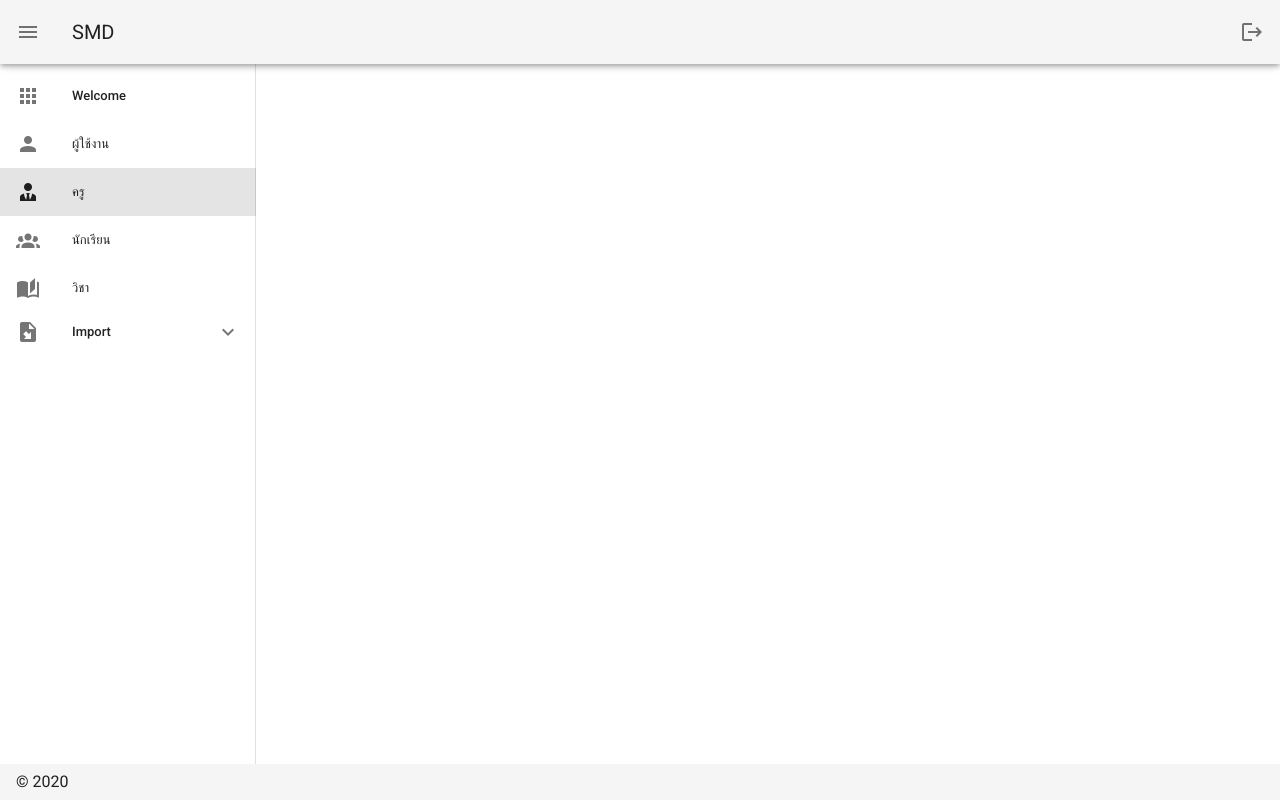
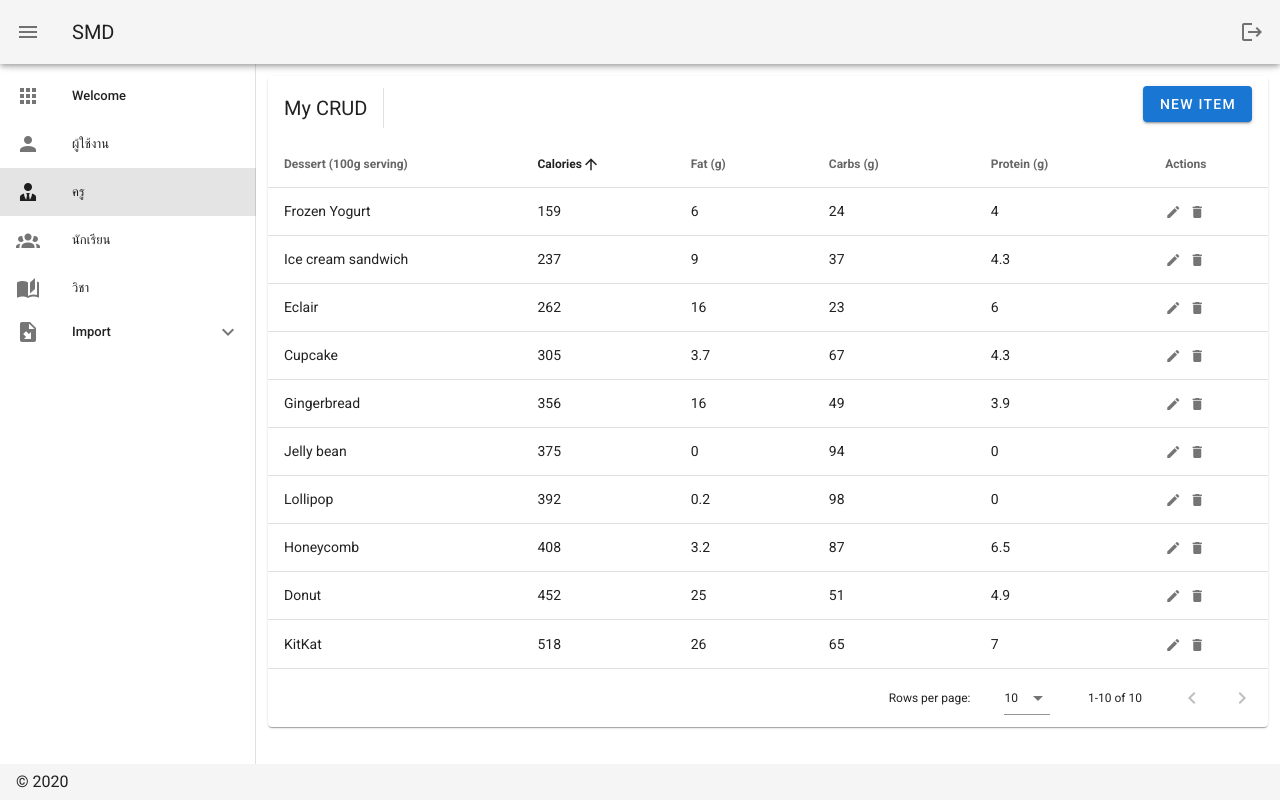
Before and after one commit to ipoobest/smd, a Nuxt app: page /teachers/test in a window 1280 px wide. Built offline with nearby package versions, Linux system fonts and the light colour scheme.

Commit message:
update teacher

```diff
--- a/pages/teachers/index.vue
+++ b/pages/teachers/index.vue
@@ -34,32 +34,53 @@
                   </template>
                   <v-card>
                     <v-card-title>
-                      <span class="headline">สร้างบัญชีผู้ใช้สำหรับครู</span>
+                      <span class="headline">สร้าง/แก้ไข</span>
                     </v-card-title>
 
                     <v-card-text>
                       <v-container>
                         <v-row>
                           <v-col cols="12" sm="6" md="6">
-                            <v-text-field label="username"></v-text-field>
+                            <v-text-field
+                              v-model="editedItem.username"
+                              label="username"
+                            ></v-text-field>
                           </v-col>
                           <v-col cols="12" sm="6" md="6">
-                            <v-text-field label="password"></v-text-field>
+                            <v-text-field
+                              v-model="editedItem.password"
+                              label="password"
+                            ></v-text-field>
                           </v-col>
                           <v-col cols="12" sm="6" md="4">
-                            <v-text-field label="รหัสประจำตัว"></v-text-field>
+                            <v-text-field
+                              v-model="editedItem.teacherId"
+                              label="รหัสประจำตัว"
+                            ></v-text-field>
                           </v-col>
                           <v-col cols="12" sm="6" md="4">
-                            <v-text-field label="ตำแหน่ง"></v-text-field>
+                            <v-text-field
+                              v-model="editedItem.teacherPosition"
+                              label="ตำแหน่ง"
+                            ></v-text-field>
                           </v-col>
                           <v-col cols="12" sm="6" md="4">
-                            <v-text-field label="คำนำหน้า"></v-text-field>
+                            <v-text-field
+                              v-model="editedItem.title"
+                              label="คำนำหน้า"
+                            ></v-text-field>
                           </v-col>
                           <v-col cols="12" sm="6" md="6">
-                            <v-text-field label="ชื่อ"></v-text-field>
+                            <v-text-field
+                              v-model="editedItem.firstName"
+                              label="ชื่อ"
+                            ></v-text-field>
                           </v-col>
                           <v-col cols="12" sm="6" md="6">
-                            <v-text-field label="นามสกุล"></v-text-field>
+                            <v-text-field
+                              v-model="editedItem.lastName"
+                              label="นามสกุล"
+                            ></v-text-field>
                           </v-col>
                         </v-row>
                       </v-container>
@@ -115,7 +136,18 @@
       ],
       items: [],
       search: ``,
-      title: `ครู`
+      title: `ครู`,
+      desserts: [],
+      editedIndex: -1,
+      editedItem: {
+        username: '',
+        password: '',
+        teacherId: '',
+        teacherPosition: '',
+        teacherTitle: '',
+        firstName: '',
+        lastName: ''
+      }
     }
   },
   watch: {
@@ -131,6 +163,10 @@
       const response = await TeachersApi.get()
       console.log('res ', response.data.results)
       this.items = response.data.results
+    },
+    async updateTeacher(item) {
+      const response = await TeachersApi.update(item)
+      console.log('res ', response)
     },
     async handlePagination(e) {
       if (e.page === e.pageCount) {
@@ -149,12 +185,16 @@
         name: 'teachers-form'
       })
     },
-    editItem(itemId) {
-      console.log('item id ', itemId)
-      this.close()
+    editItem(item) {
+      console.log('item id ', item.objectId)
+      // this.editedIndex = this.desserts.indexOf(item)
+      this.editedItem = Object.assign({}, item)
+      this.updateTeacher(item)
+      this.dialog = true
     },
-    delete(itemId) {
-      console.log('item id ', itemId)
+    deleteItem(item) {
+      const index = this.desserts.indexOf(item)
+      confirm('ยืนยีนการลบบัญชีผู้ใช้') && this.desserts.splice(index, 1)
     },
     close() {
       console.log('closd')
--- /dev/null
+++ b/pages/teachers/test.vue
@@ -0,0 +1,239 @@
+<template>
+  <v-data-table
+    :headers="headers"
+    :items="desserts"
+    sort-by="calories"
+    class="elevation-1"
+  >
+    <template v-slot:top>
+      <v-toolbar flat color="white">
+        <v-toolbar-title>My CRUD</v-toolbar-title>
+        <v-divider class="mx-4" inset vertical></v-divider>
+        <v-spacer></v-spacer>
+        <v-dialog v-model="dialog" max-width="500px">
+          <template v-slot:activator="{ on }">
+            <v-btn color="primary" dark class="mb-2" v-on="on">New Item</v-btn>
+          </template>
+          <v-card>
+            <v-card-title>
+              <span class="headline">{{ formTitle }}</span>
+            </v-card-title>
+
+            <v-card-text>
+              <v-container>
+                <v-row>
+                  <v-col cols="12" sm="6" md="4">
+                    <v-text-field
+                      v-model="editedItem.name"
+                      label="Dessert name"
+                    ></v-text-field>
+                  </v-col>
+                  <v-col cols="12" sm="6" md="4">
+                    <v-text-field
+                      v-model="editedItem.calories"
+                      label="Calories"
+                    ></v-text-field>
+                  </v-col>
+                  <v-col cols="12" sm="6" md="4">
+                    <v-text-field
+                      v-model="editedItem.fat"
+                      label="Fat (g)"
+                    ></v-text-field>
+                  </v-col>
+                  <v-col cols="12" sm="6" md="4">
+                    <v-text-field
+                      v-model="editedItem.carbs"
+                      label="Carbs (g)"
+                    ></v-text-field>
+                  </v-col>
+                  <v-col cols="12" sm="6" md="4">
+                    <v-text-field
+                      v-model="editedItem.protein"
+                      label="Protein (g)"
+                    ></v-text-field>
+                  </v-col>
+                </v-row>
+              </v-container>
+            </v-card-text>
+
+            <v-card-actions>
+              <v-spacer></v-spacer>
+              <v-btn color="blue darken-1" text @click="close">Cancel</v-btn>
+              <v-btn color="blue darken-1" text @click="save">Save</v-btn>
+            </v-card-actions>
+          </v-card>
+        </v-dialog>
+      </v-toolbar>
+    </template>
+    <template v-slot:item.actions="{ item }">
+      <v-icon small class="mr-2" @click="editItem(item)">
+        mdi-pencil
+      </v-icon>
+      <v-icon small @click="deleteItem(item)">
+        mdi-delete
+      </v-icon>
+    </template>
+    <template v-slot:no-data>
+      <v-btn color="primary" @click="initialize">Reset</v-btn>
+    </template>
+  </v-data-table>
+</template>
+
+<script>
+export default {
+  data: () => ({
+    dialog: false,
+    headers: [
+      {
+        text: 'Dessert (100g serving)',
+        align: 'start',
+        sortable: false,
+        value: 'name'
+      },
+      { text: 'Calories', value: 'calories' },
+      { text: 'Fat (g)', value: 'fat' },
+      { text: 'Carbs (g)', value: 'carbs' },
+      { text: 'Protein (g)', value: 'protein' },
+      { text: 'Actions', value: 'actions', sortable: false }
+    ],
+    desserts: [],
+    editedIndex: -1,
+    editedItem: {
+      name: '',
+      calories: 0,
+      fat: 0,
+      carbs: 0,
+      protein: 0
+    },
+    defaultItem: {
+      name: '',
+      calories: 0,
+      fat: 0,
+      carbs: 0,
+      protein: 0
+    }
+  }),
+
+  computed: {
+    formTitle() {
+      return this.editedIndex === -1 ? 'New Item' : 'Edit Item'
+    }
+  },
+
+  watch: {
+    dialog(val) {
+      val || this.close()
+    }
+  },
+
+  created() {
+    this.initialize()
+  },
+
+  methods: {
+    initialize() {
+      this.desserts = [
+        {
+          name: 'Frozen Yogurt',
+          calories: 159,
+          fat: 6.0,
+          carbs: 24,
+          protein: 4.0
+        },
+        {
+          name: 'Ice cream sandwich',
+          calories: 237,
+          fat: 9.0,
+          carbs: 37,
+          protein: 4.3
+        },
+        {
+          name: 'Eclair',
+          calories: 262,
+          fat: 16.0,
+          carbs: 23,
+          protein: 6.0
+        },
+        {
+          name: 'Cupcake',
+          calories: 305,
+          fat: 3.7,
+          carbs: 67,
+          protein: 4.3
+        },
+        {
+          name: 'Gingerbread',
+          calories: 356,
+          fat: 16.0,
+          carbs: 49,
+          protein: 3.9
+        },
+        {
+          name: 'Jelly bean',
+          calories: 375,
+          fat: 0.0,
+          carbs: 94,
+          protein: 0.0
+        },
+        {
+          name: 'Lollipop',
+          calories: 392,
+          fat: 0.2,
+          carbs: 98,
+          protein: 0
+        },
+        {
+          name: 'Honeycomb',
+          calories: 408,
+          fat: 3.2,
+          carbs: 87,
+          protein: 6.5
+        },
+        {
+          name: 'Donut',
+          calories: 452,
+          fat: 25.0,
+          carbs: 51,
+          protein: 4.9
+        },
+        {
+          name: 'KitKat',
+          calories: 518,
+          fat: 26.0,
+          carbs: 65,
+          protein: 7
+        }
+      ]
+    },
+
+    editItem(item) {
+      this.editedIndex = this.desserts.indexOf(item)
+      this.editedItem = Object.assign({}, item)
+      this.dialog = true
+    },
+
+    deleteItem(item) {
+      const index = this.desserts.indexOf(item)
+      confirm('Are you sure you want to delete this item?') &&
+        this.desserts.splice(index, 1)
+    },
+
+    close() {
+      this.dialog = false
+      setTimeout(() => {
+        this.editedItem = Object.assign({}, this.defaultItem)
+        this.editedIndex = -1
+      }, 300)
+    },
+
+    save() {
+      if (this.editedIndex > -1) {
+        Object.assign(this.desserts[this.editedIndex], this.editedItem)
+      } else {
+        this.desserts.push(this.editedItem)
+      }
+      this.close()
+    }
+  }
+}
+</script>
--- a/store/index.js
+++ b/store/index.js
@@ -0,0 +1,9 @@
+export const state = () => ({
+  sessionToken: null
+})
+
+export const mutations = {
+  setSessionToken(state, token) {
+    state.sessionToken = token
+  }
+}
--- a/utils/api.js
+++ b/utils/api.js
@@ -9,7 +9,10 @@
 // }
 
 export async function request(method, url, data) {
-  const headers = { 'X-Parse-Application-Id': `${process.env.parseAppId}` }
+  const headers = {
+    'X-Parse-Application-Id': `${process.env.parseAppId}`
+    // 'X-Parse-Session-Token': 'xxxx'
+  }
   try {
     // call api
     const response = await axios({
--- a/utils/teachers.js
+++ b/utils/teachers.js
@@ -14,8 +14,9 @@
   return request('post', url, data)
 }
 
-export function edit(data) {
-  const url = `${process.env.parseUrl}/users`
+export function update(data) {
+  const url = `${process.env.parseUrl}/users/${data.objectId}`
+  console.log('urlsss ', url)
   return request('put', url, data)
 }
 
```
Also changed, not shown: store/user.js (added).
